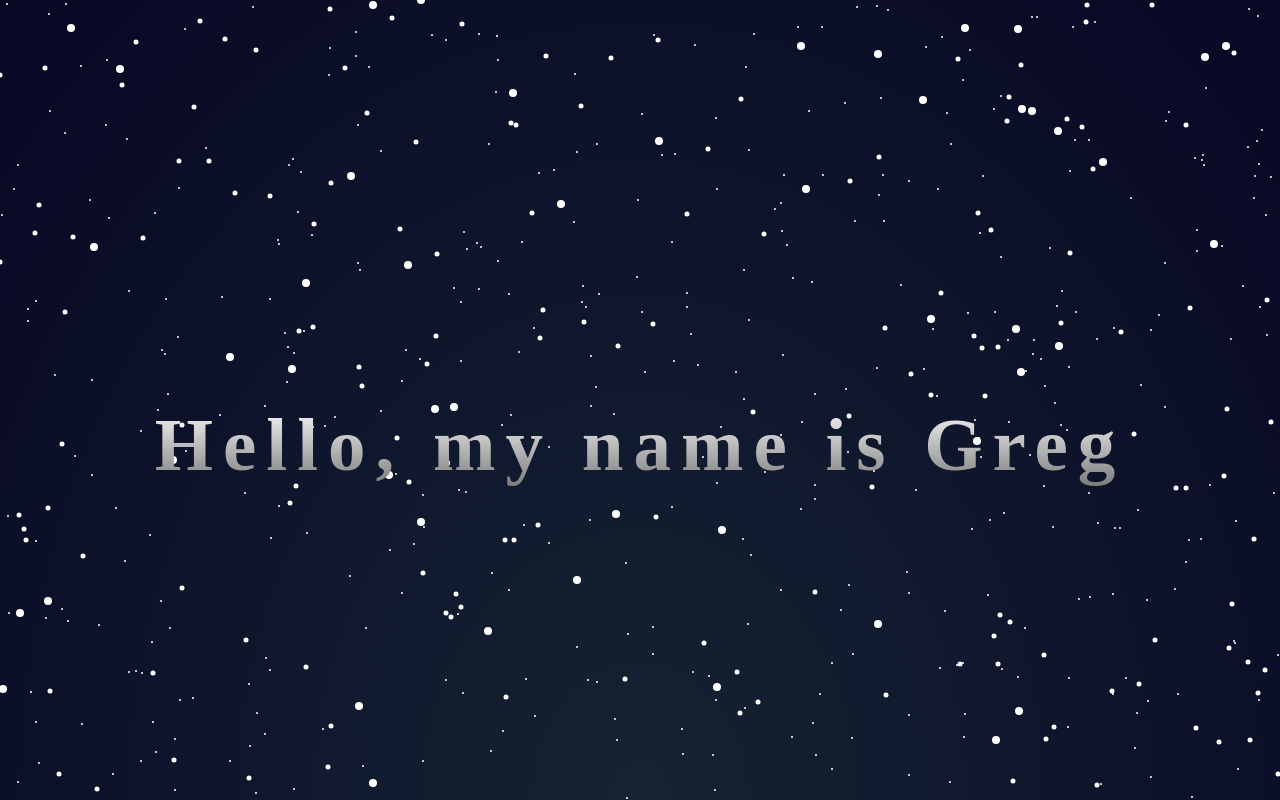
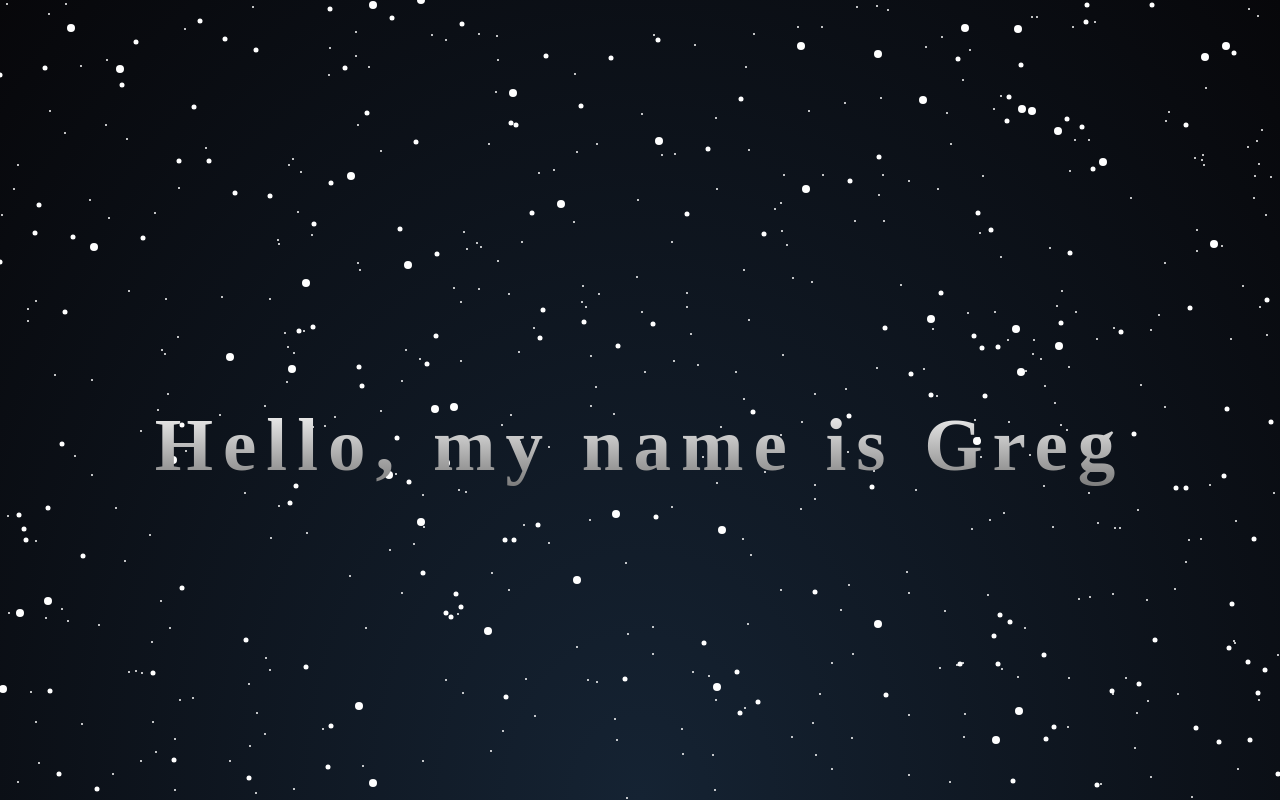
Before and after one commit to gyasinski/personal-website, a Flask app: page / in a window 1280 px wide. Run offline with Flask 2, Linux system fonts and the light colour scheme.

Commit message:
minor changes
- changed background gradient color
- added one comment

```diff
--- a/static/backgroundEffect.css
+++ b/static/backgroundEffect.css
@@ -1,7 +1,7 @@
 html {
     height: 100%;
     overflow: hidden;
-    background: radial-gradient(ellipse at bottom, #152333 0%, #080724 100%);
+    background: radial-gradient(ellipse at bottom, #152333 0%, #07070a 100%);
 }
 
 #title {
--- a/templates/index.html
+++ b/templates/index.html
@@ -17,6 +17,7 @@
 </body>
 <script>
     function drawStars(canvas_id, amount, star_size) {
+        // Find the correct canvas
         var stars = document.getElementById(canvas_id).getContext("2d");
         // Size the canvas
         stars.canvas.width = window.innerWidth;
```
